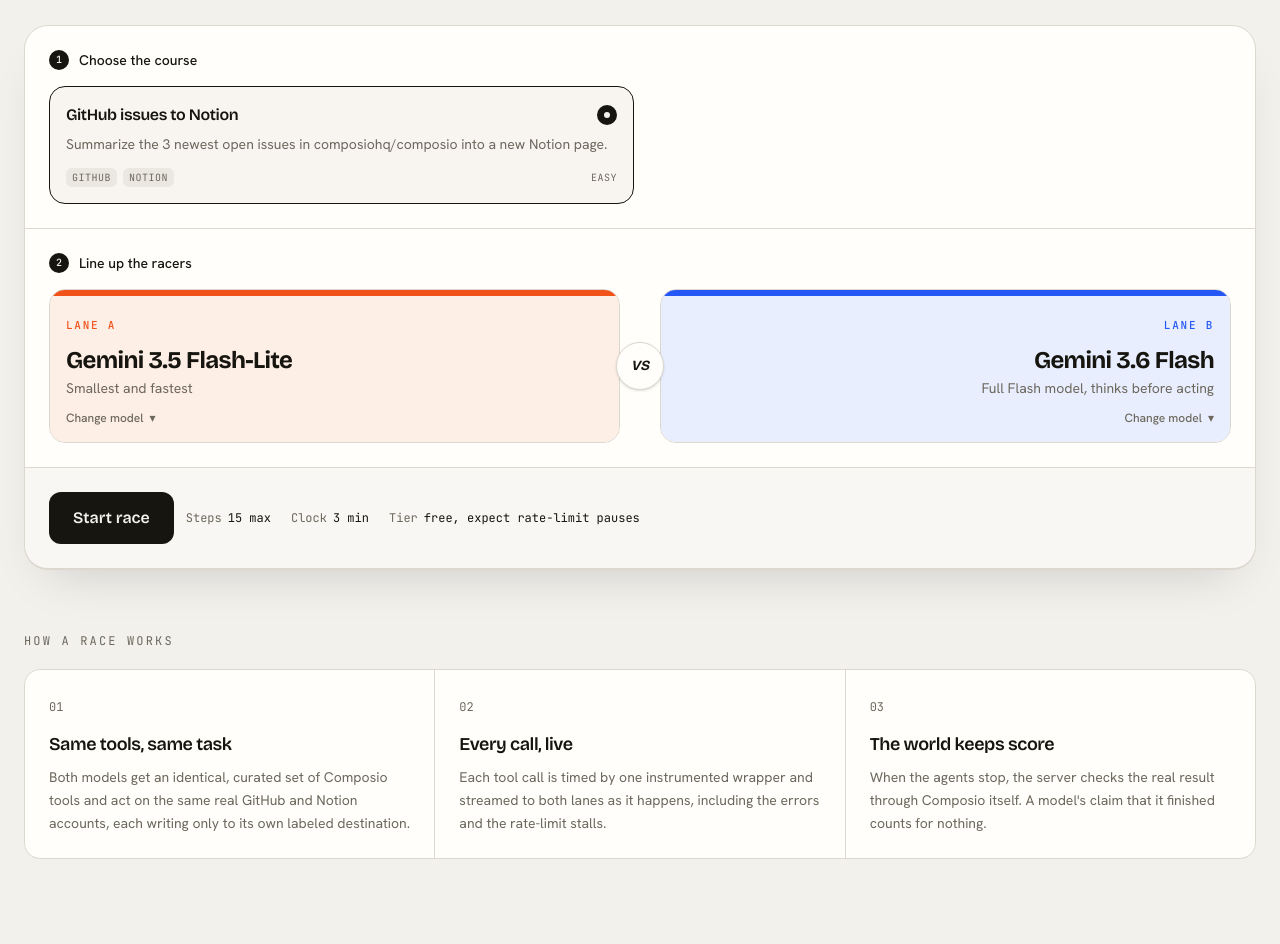
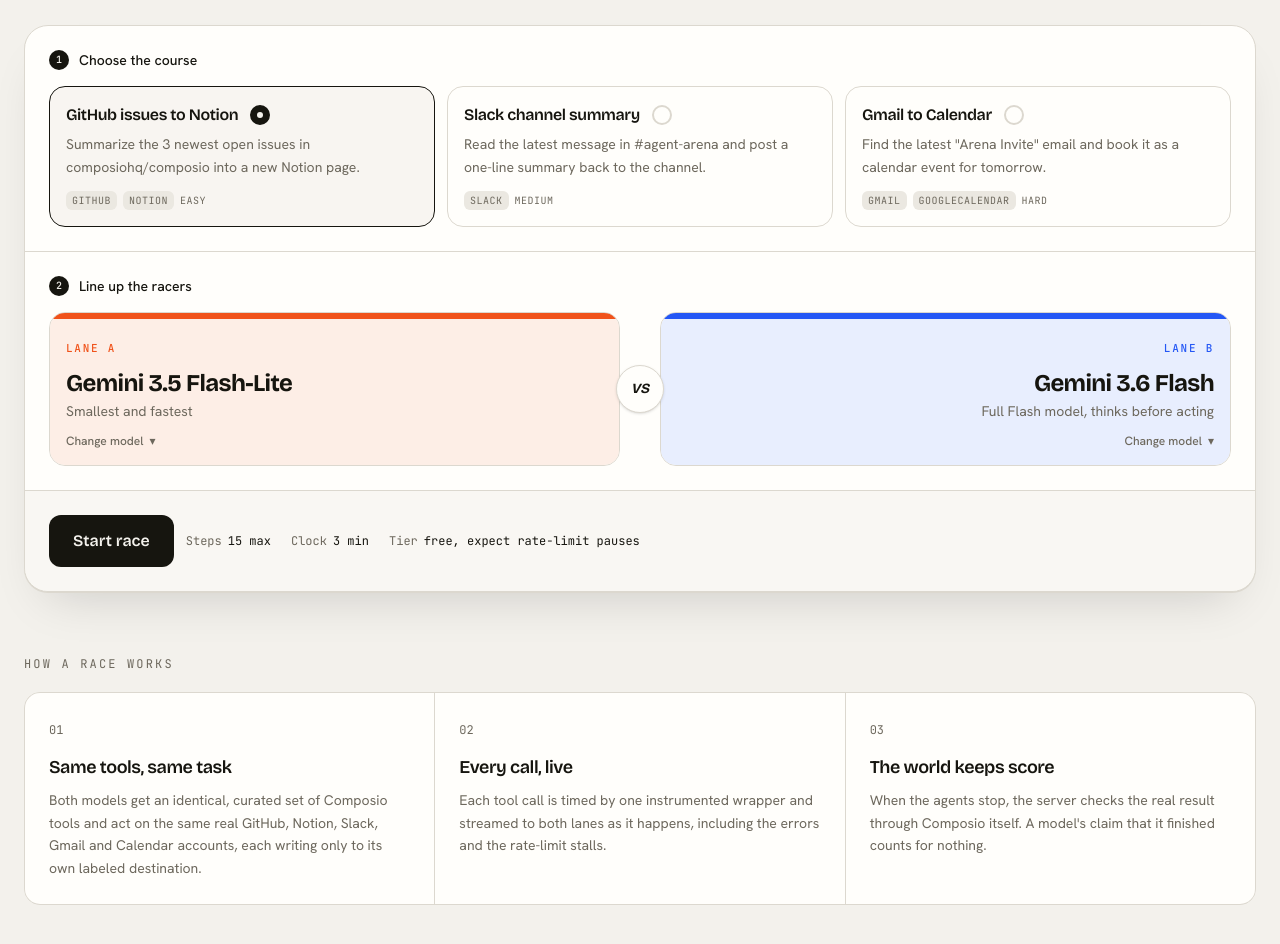
Before and after one commit to SmitPatel-31/Agent-Arena, a Next.js app: page / in a window 1280 px wide. Shown: the part 480-1424 px from the top of the page. Before the commit the page ends 1379 px from the top, so only its background shows below. Built offline with nearby package versions, Linux system fonts and the light colour scheme.

Commit message:
Register new tasks and show three courses on the home page

```diff
--- a/src/app/page.tsx
+++ b/src/app/page.tsx
@@ -6,7 +6,7 @@
   {
     n: '01',
     title: 'Same tools, same task',
-    body: 'Both models get an identical, curated set of Composio tools and act on the same real GitHub and Notion accounts, each writing only to its own labeled destination.',
+    body: 'Both models get an identical, curated set of Composio tools and act on the same real GitHub, Notion, Slack, Gmail and Calendar accounts, each writing only to its own labeled destination.',
   },
   {
     n: '02',
--- a/src/components/new-race-form.tsx
+++ b/src/components/new-race-form.tsx
@@ -55,7 +55,7 @@
     <section aria-label="Set up a race" className="overflow-hidden rounded-3xl border border-border bg-surface shadow-[0_1px_0_var(--border),0_24px_48px_-24px_rgb(0_0_0/0.18)]">
       <div className="border-b border-border p-5 sm:p-6">
         <SectionLabel step="1" label="Choose the course" />
-        <div role="radiogroup" aria-label="Task" className="mt-4 grid gap-3 md:grid-cols-2">
+        <div role="radiogroup" aria-label="Task" className="mt-4 grid gap-3 md:grid-cols-2 lg:grid-cols-3">
           {tasks.map((task) => {
             const active = task.id === taskId;
             return (
@@ -65,7 +65,7 @@
                 role="radio"
                 aria-checked={active}
                 onClick={() => setTaskId(task.id)}
-                className={`group relative rounded-2xl border p-4 text-left transition-all duration-200 ${
+                className={`group relative flex flex-col rounded-2xl border p-4 text-left transition-all duration-200 ${
                   active ? 'border-fg bg-bg/60' : 'border-border hover:-translate-y-0.5 hover:border-muted'
                 }`}
               >
@@ -80,7 +80,7 @@
                     {active && <span className="h-1.5 w-1.5 rounded-full bg-bg" />}
                   </span>
                 </div>
-                <p className="mt-1.5 text-sm leading-relaxed text-muted">{task.summary}</p>
+                <p className="mt-1.5 flex-1 text-sm leading-relaxed text-muted">{task.summary}</p>
                 <div className="mt-3 flex flex-wrap items-center gap-1.5">
                   {task.toolkits.map((t) => (
                     <span key={t} className="rounded-md bg-surface-2 px-1.5 py-0.5 font-mono text-[10px] uppercase tracking-wider text-muted">
--- a/src/tasks/index.ts
+++ b/src/tasks/index.ts
@@ -1,7 +1,9 @@
 import { githubToNotion } from './github-to-notion';
+import { gmailToCalendar } from './gmail-to-calendar';
+import { slackSummary } from './slack-summary';
 import { racerLabel, type TaskContext, type TaskDefinition } from './types';
 
-export const TASKS: readonly TaskDefinition[] = [githubToNotion];
+export const TASKS: readonly TaskDefinition[] = [githubToNotion, slackSummary, gmailToCalendar];
 
 export function getTask(id: string): TaskDefinition | undefined {
   return TASKS.find((t) => t.id === id);
```
